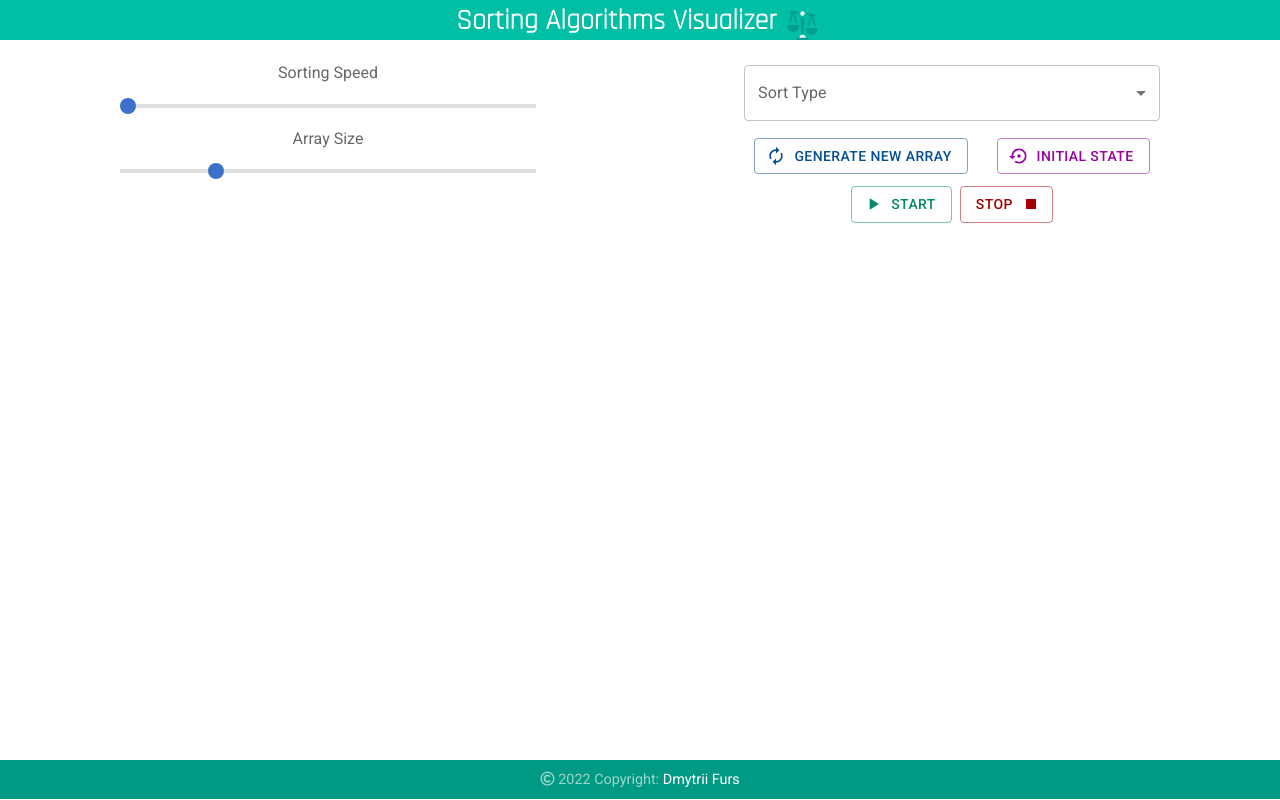
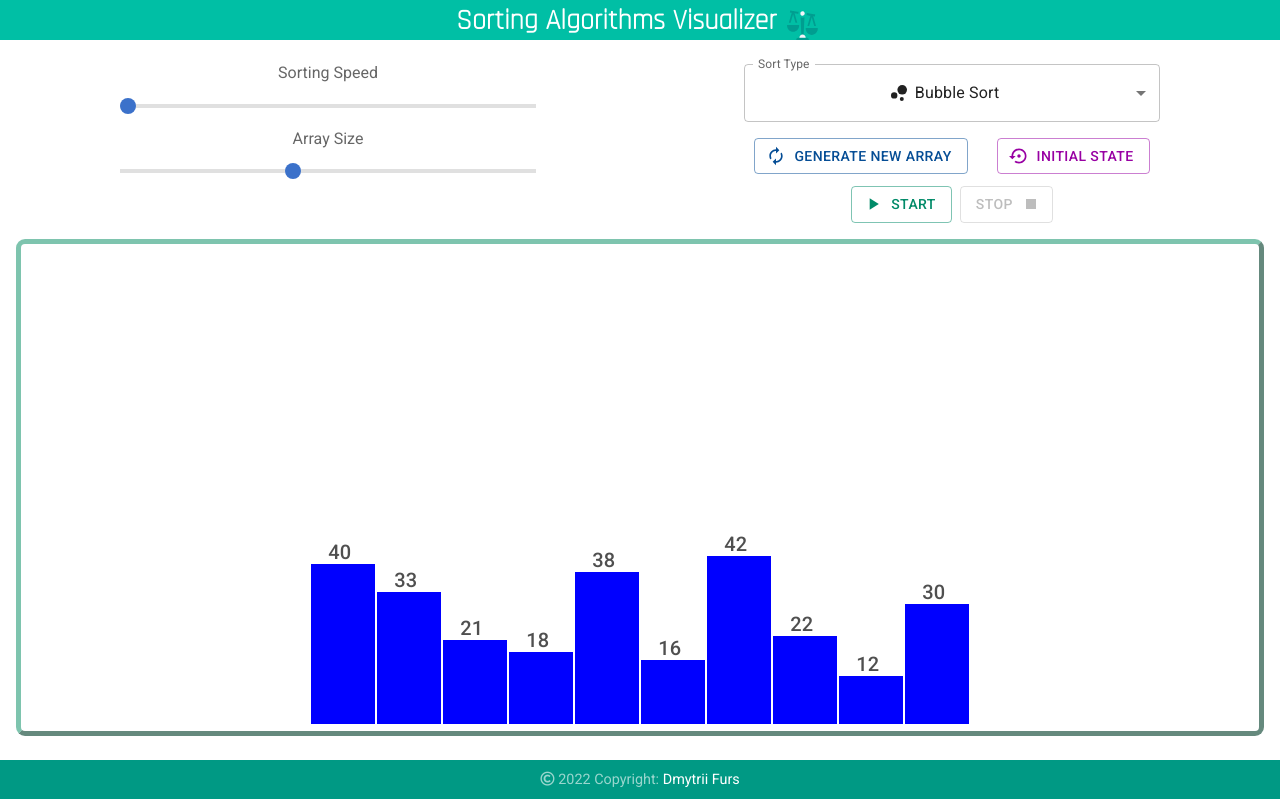
Before and after one commit to furs1da/Sorting-Algos-Visualizer, a React (Create React App) app in the folder sorting-algos/: page / in a window 1280 px wide. Built offline with nearby package versions, Linux system fonts and the light colour scheme; a web font is replaced by a local one.

Commit message:
Buttons clicks + array visualisation

```diff
--- a/sorting-algos/src/App.css
+++ b/sorting-algos/src/App.css
@@ -95,6 +95,30 @@ main {
   margin-bottom: -1em;
 }
 
+.array-bar {
+  width: 10px;
+  display: inline-block;
+  position: relative;
+  min-width: 50px;
+  margin-top: 2.5em;
+  margin: 0 1px;
+}
+
+.array-value {
+  position: absolute;
+  top: 0%;
+  margin-top: -1.2em;
+}
+
+.barsContainer {
+  margin-top: 1em;
+  min-height: calc(100vh - 18.9rem);
+  padding: .5em;
+  padding-bottom: 0;
+  border: 5px outset rgba(72, 172, 140, 0.7);
+  border-radius: 9px;
+}
+
 @keyframes color-change {
   0% { color: rgb(0, 136, 106);}
   33% { color: rgb(0, 177, 138); }
--- a/sorting-algos/src/components/Loading.js
+++ b/sorting-algos/src/components/Loading.js
@@ -29,7 +29,6 @@ const Loading = () => {
         </>
       ) : (
         <>
-        Something
         </>
       )}
     </div>
--- a/sorting-algos/src/components/SortingContainer.js
+++ b/sorting-algos/src/components/SortingContainer.js
@@ -21,7 +21,7 @@ import themeButtons from '../data/themes';
 
 const SortingContainer = () => {
 
-   const {arraySize, sortingSpeed, changeSortingSpeed} = useGlobalContext();
+  const {isStarted, arraySize, changeSortingSpeed, changeArraySize, changeSortingType, controlSorting, generateNewItemArray, returnToInitialState, itemArray} = useGlobalContext();
 
   return (
     <main>
@@ -36,7 +36,6 @@ const SortingContainer = () => {
                         min='1'
                         max='5'
                         onChange={(selectControl) => {
-                            console.log(selectControl.target.value);
                             changeSortingSpeed(selectControl.target.value);
                         }}
                     />
@@ -48,7 +47,11 @@ const SortingContainer = () => {
                         <Select
                             labelId="demo-simple-select-label"
                             id="demo-simple-select"
-                            label="Sort Type">
+                            label="Sort Type"
+                            defaultValue='BUBBLE_SORT'
+                            onChange={(selectType) => {
+                                changeSortingType(selectType.target.value);
+                            }}>
                                  {sortingTypes.map((item) => {
                                     return <MenuItem value={item.sortingType} key={item.id}>{item.icon}   {item.name}</MenuItem>
                                 })}
@@ -59,33 +62,57 @@ const SortingContainer = () => {
             <Grid container  direction="row" justifyContent="space-around">
                 <Grid item md={4} xs={8}>
                     <MDBRange
-                        defaultValue={10}
+                        value={arraySize}
                         id='customRange'
                         label='Array Size'
                         min='3'
-                        max='35'
+                        max='20'
+                        onChange={(arraySelect) => {
+                            changeArraySize(arraySelect.target.value);
+                        }}
                     />
                 </Grid>
-                <Grid container md={4} >
+                <Grid item md={4} >
                 <ThemeProvider theme={themeButtons}>
                     <Grid container direction="row" justifyContent="space-around" className='mt-1' spacing={1}>
                         <Grid item>
-                            <Button variant="outlined" color="newArray" startIcon={<AutorenewIcon />}>Generate New Array</Button>
+                            <Button variant="outlined" color="newArray" startIcon={<AutorenewIcon />} onClick={generateNewItemArray}>Generate New Array</Button>
                         </Grid>
                         <Grid item>
-                            <Button variant="outlined" color="initial" startIcon={<SettingsBackupRestoreIcon />}>Initial State</Button>
+                            <Button variant="outlined" color="initial" startIcon={<SettingsBackupRestoreIcon />} onClick={returnToInitialState}>Initial State</Button>
                         </Grid>
                     </Grid>
                     <Grid container  direction="row" justifyContent="center" className='mt-1' spacing={1}>
                         <Grid item>
-                            <Button variant="outlined" color="start" startIcon={<PlayArrowIcon />}>Start</Button>
+                            <Button variant="outlined" color="start" startIcon={<PlayArrowIcon />}  disabled={isStarted} onClick={controlSorting}>Start</Button>
                         </Grid>
                         <Grid item>
-                            <Button variant="outlined" color="stop" endIcon={<StopIcon />}>Stop</Button>
+                            <Button variant="outlined" color="stop" endIcon={<StopIcon />}  disabled={!isStarted} onClick={controlSorting}>Stop</Button>
                         </Grid>
+
                     </Grid>
 
                 </ThemeProvider>
+                </Grid>
+            </Grid>
+            <Grid container justifyContent="center" className='barsContainer' alignItems="flex-end">
+                <Grid item>
+                {itemArray.map((item) =>{
+                    return (
+                        <>
+                        <div
+                        className="array-bar"
+                        style={{
+                            backgroundColor: 'blue',
+                            height: `${item.value * 0.25}em`,
+                            width: `${7 - itemArray.length * 0.3}em`
+                            }}><h5 className='array-value'style={{
+                            left: `${30 - itemArray.length * 0.3}%`
+                            }}>{item.value}</h5></div>
+                        </>
+                    )
+                })}
+
                 </Grid>
             </Grid>
         </Grid>
--- a/sorting-algos/src/context.js
+++ b/sorting-algos/src/context.js
@@ -9,7 +9,11 @@ const initialState = {
     arraySize: 10,
     sortingSpeed: 1000,
     sortingType: 'BUBBLE_SORT',
-
+    isStarted: false,
+    itemArray: [],
+    initialArrayState: [],
+    minArrayValue: 10,
+    maxArrayValue: 55
   }
 
 
@@ -23,41 +27,74 @@ const AppProvider = ({ children }) => {
         dispatch({type: 'COMPLETED'});
     }
 
+    const controlSorting = () => {
+        dispatch({type: 'SORTING_CONTROL'});
+    }
+
     const changeSortingSpeed = (value) => {
-        console.log(value);
         switch(value) {
             case '1':
                 dispatch({type: 'SPEED_CHANGE', speedValue: 3500});
+                break;
             case '2':
                 dispatch({type: 'SPEED_CHANGE', speedValue: 2800});
+                break;
             case '3':
                 dispatch({type: 'SPEED_CHANGE', speedValue: 2100});
+                break;
             case '4':
                 dispatch({type: 'SPEED_CHANGE', speedValue: 1400});
+                break;
             case '5':
                 dispatch({type: 'SPEED_CHANGE', speedValue: 500});
+                break;
             default:
                 dispatch({type: 'SPEED_CHANGE', speedValue: 1000});
+                break;
           }
+    }
+
+    const changeArraySize = (value) => {
+        dispatch({type: 'ARRAY_SIZE_CHANGE', arraySizeValue: value});
+    }
+
+    const changeSortingType = (value) => {
+        dispatch({type: 'SORTING_TYPE_CHANGE', sortingTypeValue: value});
+    }
+
+    const generateNewItemArray = () => {
+        dispatch({type: 'GENERATE_ARRAY'});
+    }
+
+    const returnToInitialState = () => {
+        dispatch({type: 'INITIAL_ARRAY'});
     }
 
     useEffect(() => {
         const timer = setTimeout( () => {
             showLoadingScreen();
-            console.log(state);
+            dispatch({type: 'GENERATE_ARRAY'});
             setTimeout(() => {
                 showLoadingCompletedScreen();
             }, 1500);
         }, 2250)
+
         return () => clearTimeout(timer);
     }, []);
+
+
 
 
     return (
         <AppContext.Provider
         value = {{
             ...state,
-
+            changeSortingSpeed,
+            changeArraySize,
+            changeSortingType,
+            controlSorting,
+            generateNewItemArray,
+            returnToInitialState
         }}
         >
            {children}
--- a/sorting-algos/src/reducer.js
+++ b/sorting-algos/src/reducer.js
@@ -1,11 +1,44 @@
+const generateItemArray = (length = 3, min = 5, max = 55) => {
+    return
+}
+
+
 const reducer = (state, action) => {
     if (action.type === 'LOADING') {
-        console.log('state');
         return { ...state, loading: false }
     }
     if (action.type === 'COMPLETED') {
         return { ...state, completed: true }
     }
+    if (action.type === 'SPEED_CHANGE') {
+        return { ...state, sortingSpeed: action.speedValue }
+    }
+    if (action.type === 'ARRAY_SIZE_CHANGE') {
+        return { ...state, arraySize: action.arraySizeValue }
+    }
+    if (action.type === 'SORTING_TYPE_CHANGE') {
+        return { ...state, sortingType: action.sortingTypeValue }
+    }
+    if (action.type === 'SORTING_CONTROL') {
+        return { ...state, isStarted: !state.isStarted }
+    }
+    if (action.type === 'GENERATE_ARRAY') {
+        let itemArrayTemp = Array(Number(state.arraySize)).fill().map(() => {
+            return {
+                value: Math.floor(Math.random() * (state.maxArrayValue - state.minArrayValue + 1)) + state.minArrayValue,
+                isSelected: false,
+                isCompared: false,
+                isInPlace: false
+            }
+        })
+        return { ...state, itemArray: itemArrayTemp, initialArrayState: itemArrayTemp }
+    }
+    if (action.type === 'INITIAL_ARRAY') {
+        return { ...state, itemArray: state.initialArrayState }
+    }
 }
 
+
+
+
   export default reducer;
```
